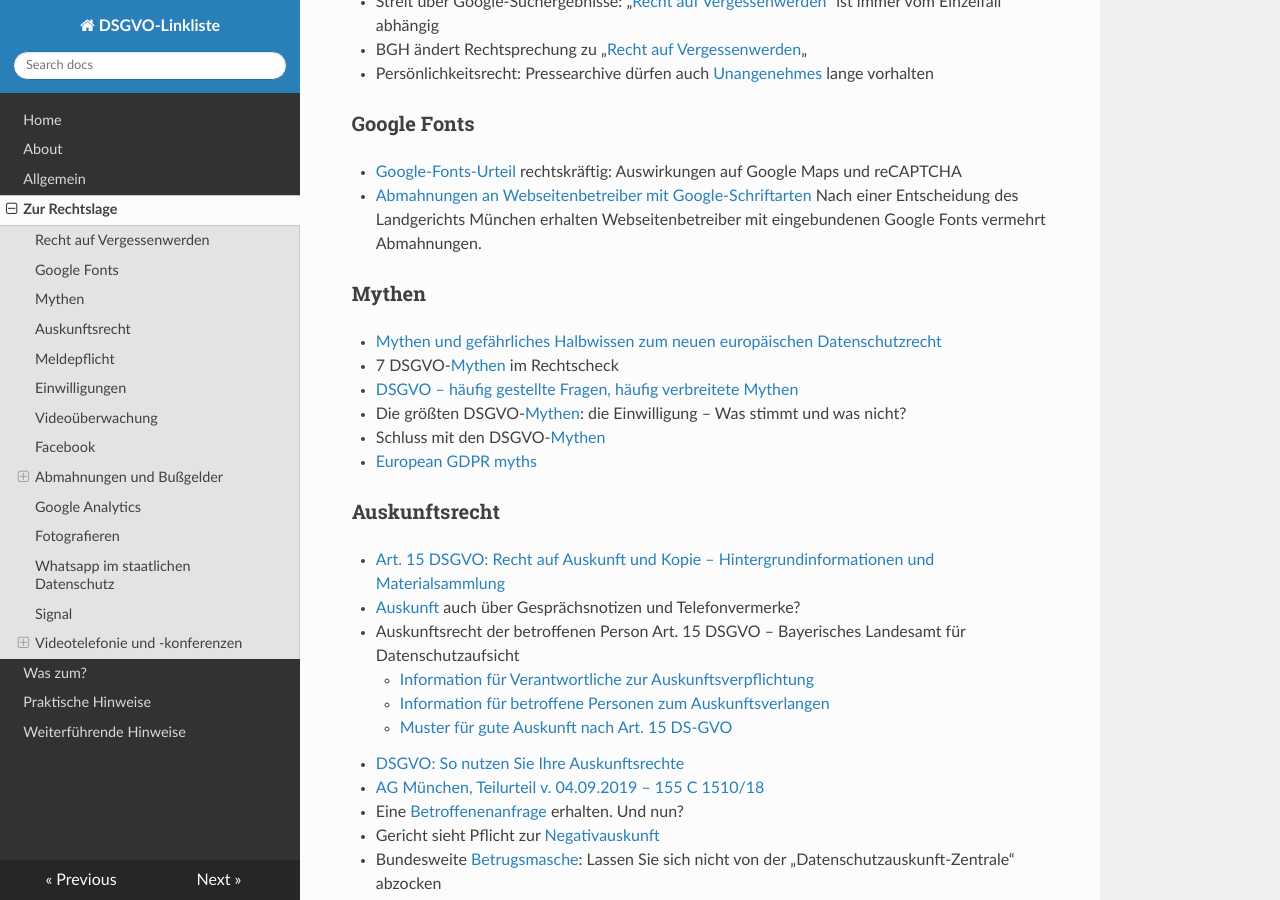
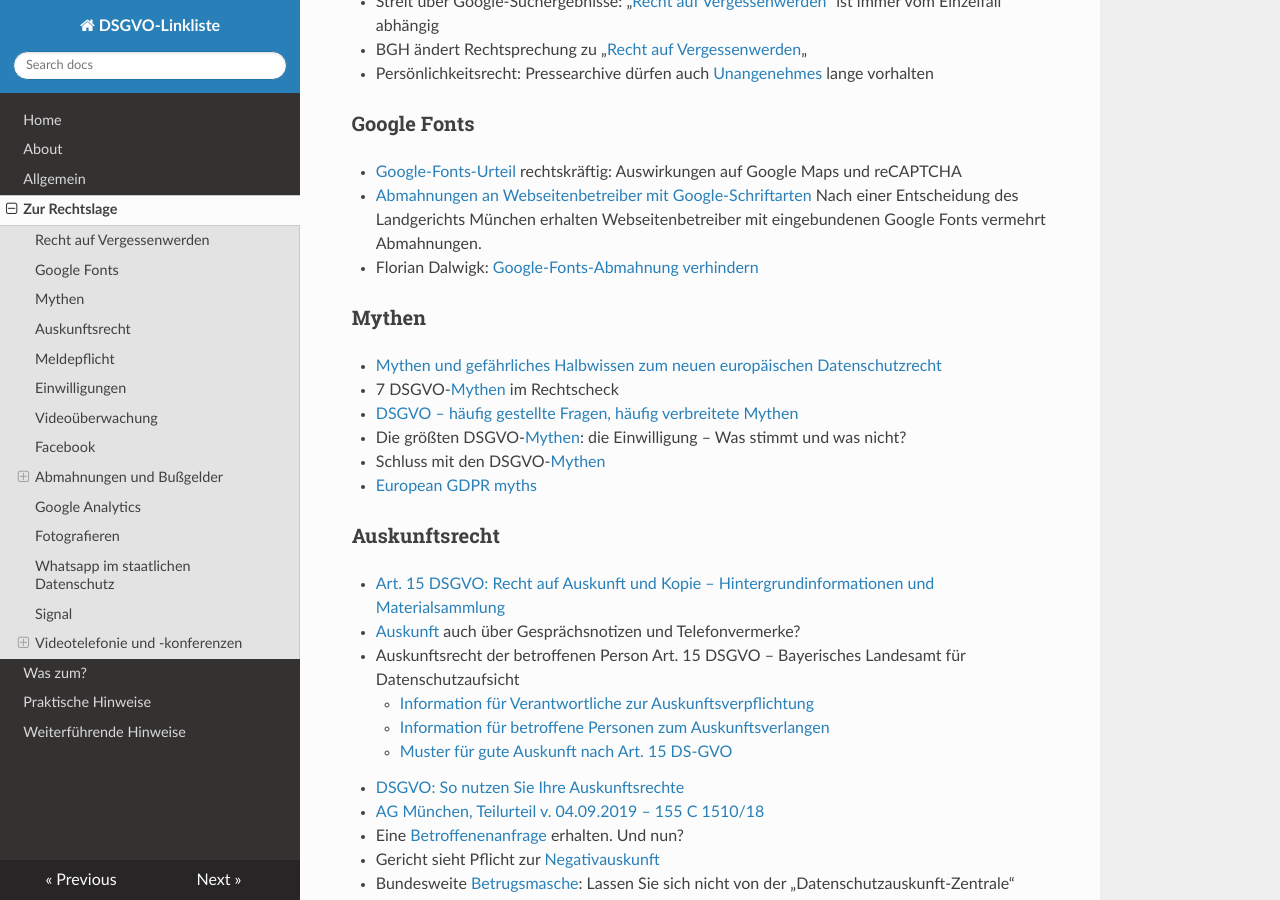
Before and after one commit to jrselzer/DSGVO-Linkliste, an MkDocs documentation site: the page built from docs/Zur_Rechtslage.md, in a window 1280 px wide and 900 px high, scrolled down 1019 px. Built offline with MkDocs 1.6.1, drawn with Linux system fonts in a browser that asks for light colours; nearby versions of some CDN libraries.

Commit message:
Youtube-Video zur Einbindung von Google-Fonts

```diff
--- a/docs/Zur_Rechtslage.md
+++ b/docs/Zur_Rechtslage.md
@@ -34,6 +34,7 @@
 ### Google Fonts
 * [Google-Fonts-Urteil](https://dr-dsgvo.de/google-fonts-urteil-rechtskraeftig-auswirkungen/) rechtskräftig: Auswirkungen auf Google Maps und reCAPTCHA
 * [Abmahnungen an Webseitenbetreiber mit Google-Schriftarten](https://www.golem.de/news/google-fonts-abmahnungen-an-webseitenbetreiber-mit-google-schriftarten-2208-167472.html) Nach einer Entscheidung des Landgerichts München erhalten Webseitenbetreiber mit eingebundenen Google Fonts vermehrt Abmahnungen.
+* Florian Dalwigk: [Google-Fonts-Abmahnung verhindern](https://youtu.be/P1950vYgqzE)
 
 ### Mythen
 * [Mythen und gefährliches Halbwissen zum neuen europäischen Datenschutzrecht](http://www.rechtzweinull.de/archives/2558-mein-erster-dgsvo-rant-zu-viele-mythen-und-gefaehrliches-halbwissen-zum-neuen-europaeischen-datenschutzrecht.html)
```
